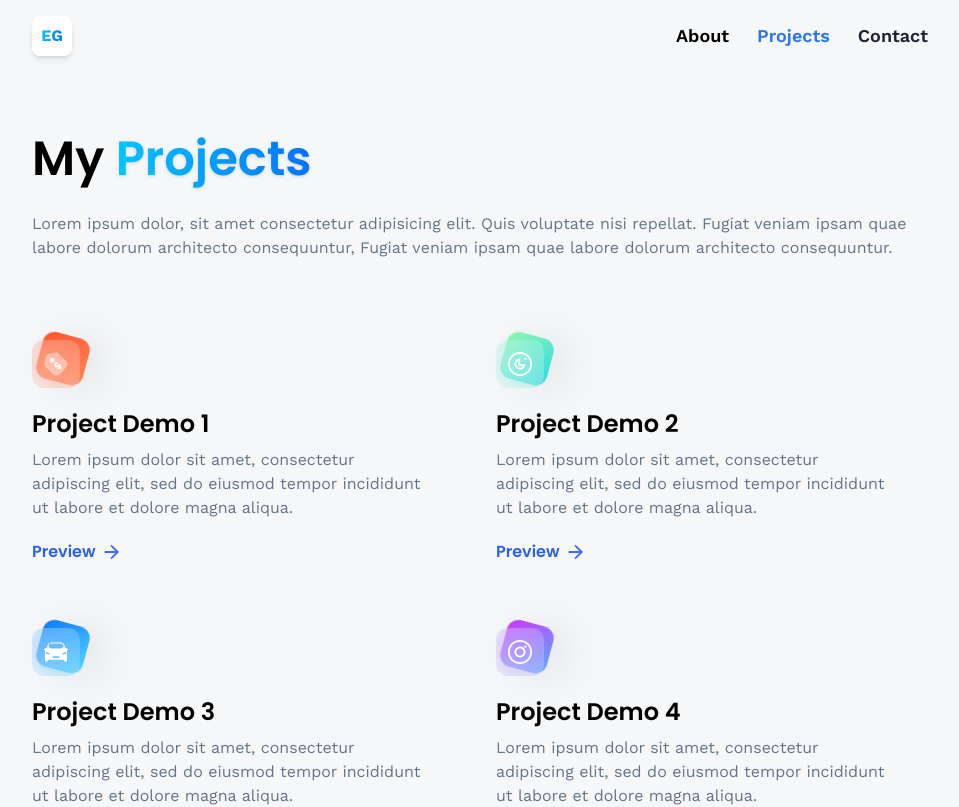
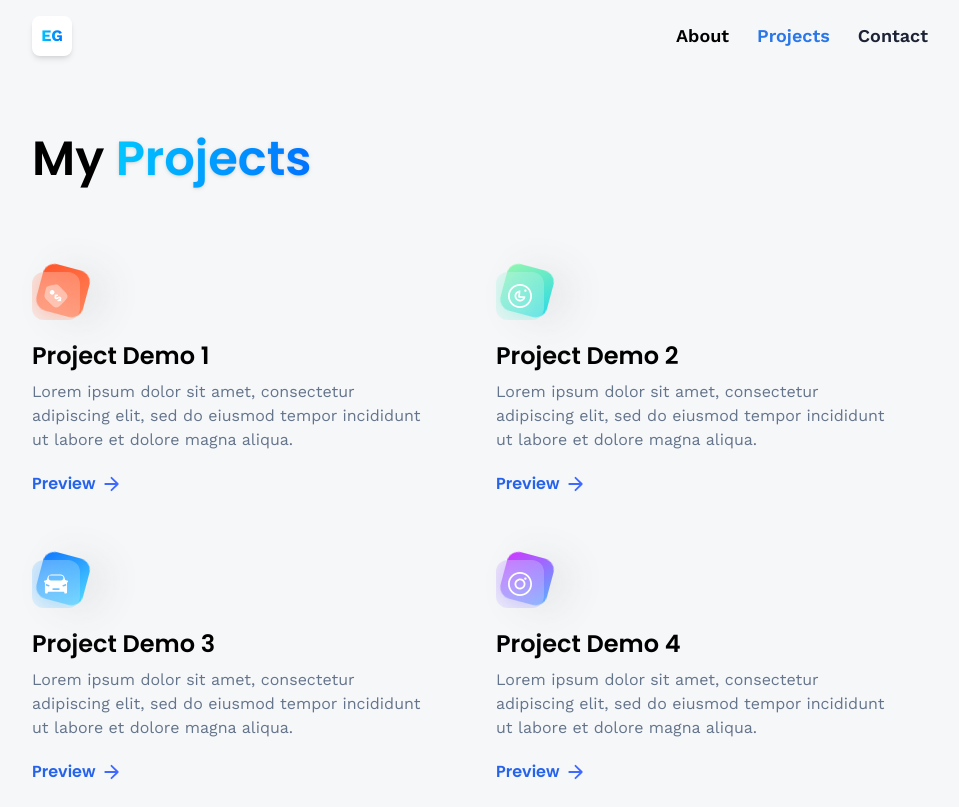
Before and after one commit to mohancoder2k/mohan-new-portfolio, a React (Vite) app: page /projects in a window 1280 px wide. Shown: the top 807 px of the page, without its empty margins (160-1119 px from the left). Built offline with nearby package versions, Linux system fonts and the light colour scheme.

Commit message:
hotfix: SEO and constants info.

```diff
--- a/src/constants/index.js
+++ b/src/constants/index.js
@@ -128,10 +128,10 @@
     iconBg: '#ffe59c',
     date: '2023 - 2024',
     points: [
-      'Collaborated closely with teh client to understand their unique needs and translate them into functional and visually appealing website designs.',
+      'Understand the client needs and translate them into functional and visually components for the website.',
       'Managed the entire web development process, from initial concept to final delivery, ensuring high-quality that met the client specifications.',
       'Continuously researched and implemented clean coding practices in the website development',
-      'Constantly communicated project updates, gather feedback, and ensure alignment with project goals and timelines',
+      'Communicate project updates, gather feedback, and ensure alignment with project goals and timelines',
     ],
   },
 ]
--- a/src/pages/About.jsx
+++ b/src/pages/About.jsx
@@ -9,14 +9,14 @@
 const About = () => {
   return (
     <article className="max-container">
+      <section className="flex flex-col gap-4">
         <h1 className="head-text">
           Hello, I'm{' '}
           <span className="blue-gradient_text font-semibold drop-shadow">
             Erick García
           </span>
         </h1>
-      <section className="mt-5 flex flex-col gap-3 text-slate-500 text-balance">
-        <p>
+        <p className="text-slate-500 text-balance">
           +1 year of experience as a frontend developer. I enjoy having the
           capacity to create captivating and interactive web experiences. Feels
           great diving into projects that push my limits and give me the chance
@@ -24,7 +24,7 @@
         </p>
       </section>
       <article className="py-10 flex flex-col">
-        <h3 className="subhead-text">My Skills</h3>
+        <h3 className="subhead-text">Tech stack</h3>
         <section className="mt-16 flex flex-wrap gap-12">
           {skills &&
             skills.map((skill) => (
--- a/src/pages/Projects.jsx
+++ b/src/pages/Projects.jsx
@@ -6,20 +6,14 @@
 const Projects = () => {
   return (
     <article className="max-container">
+      <div className="flex flex-col gap-4">
         <h1 className="head-text">
           My{' '}
           <span className="blue-gradient_text font-semibold drop-shadow">
             Projects
           </span>
         </h1>
-      <section className="mt-5 flex flex-col gap-3 text-slate-500">
-        <p>
-          Lorem ipsum dolor, sit amet consectetur adipisicing elit. Quis
-          voluptate nisi repellat. Fugiat veniam ipsam quae labore dolorum
-          architecto consequuntur, Fugiat veniam ipsam quae labore dolorum
-          architecto consequuntur.
-        </p>
-      </section>
+      </div>
       <section className="flex flex-wrap gap-16 py-20 border-b-4 border-b-slate-200">
         {projects.map((project) => (
           <div key={project.name} className="lg:w-[400px] w-full">
```
Lines whose indentation alone changed are shown as unchanged.
